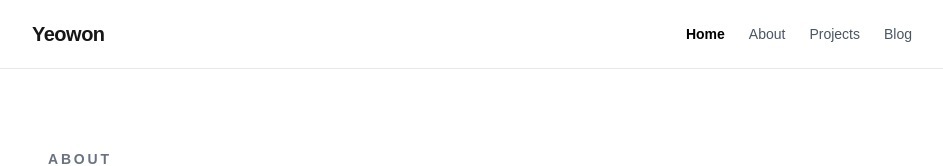
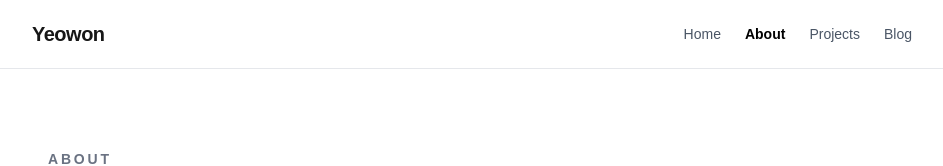
Before and after one commit to yeowon083/my-portfolio-blog, a Next.js app: page /about in a window 1280 px wide. Shown: the top 166 px of the page, without its empty margins (168-1111 px from the left). Built offline with nearby package versions, Linux system fonts and the light colour scheme.

Commit message:
fix active nav and update contact email

```diff
--- a/app/layout.tsx
+++ b/app/layout.tsx
@@ -1,81 +1,20 @@
 import "./globals.css";
-import Link from "next/link";
-import { ReactNode } from "react";
-import { headers } from "next/headers";
+import Navbar from "../components/Navbar";
 
 export const metadata = {
   title: "Yeowon Portfolio Blog",
   description: "AI와 데이터를 활용한 프로젝트와 기술 기록",
 };
 
-function NavLink({
-  href,
-  children,
-  currentPath,
-}: {
-  href: string;
-  children: ReactNode;
-  currentPath: string;
-}) {
-  const isActive =
-    href === "/"
-      ? currentPath === "/"
-      : currentPath === href || currentPath.startsWith(`${href}/`);
-
-  return (
-    <Link
-      href={href}
-      className={`transition ${
-        isActive
-          ? "text-black font-semibold"
-          : "text-gray-600 hover:text-black"
-      }`}
-    >
-      {children}
-    </Link>
-  );
-}
-
-export default async function RootLayout({
+export default function RootLayout({
   children,
 }: Readonly<{
-  children: ReactNode;
+  children: React.ReactNode;
 }>) {
-  const headersList = await headers();
-  const currentPath =
-    headersList.get("x-pathname") ||
-    headersList.get("x-invoke-path") ||
-    "/";
-
   return (
     <html lang="ko">
       <body className="bg-white text-gray-900">
-        <header className="border-b border-gray-200">
-          <nav className="max-w-4xl mx-auto flex items-center justify-between px-2 py-5">
-            <Link
-              href="/"
-              className="text-xl font-bold tracking-tight transition hover:opacity-70"
-            >
-              Yeowon
-            </Link>
-
-            <div className="flex items-center gap-6 text-sm font-medium">
-              <NavLink href="/" currentPath={currentPath}>
-                Home
-              </NavLink>
-              <NavLink href="/about" currentPath={currentPath}>
-                About
-              </NavLink>
-              <NavLink href="/projects" currentPath={currentPath}>
-                Projects
-              </NavLink>
-              <NavLink href="/blog" currentPath={currentPath}>
-                Blog
-              </NavLink>
-            </div>
-          </nav>
-        </header>
-
+        <Navbar />
         <main>{children}</main>
       </body>
     </html>
--- /dev/null
+++ b/components/Navbar.tsx
@@ -0,0 +1,51 @@
+"use client";
+
+import Link from "next/link";
+import { usePathname } from "next/navigation";
+
+export default function Navbar() {
+  const pathname = usePathname();
+
+  const navItems = [
+    { href: "/", label: "Home" },
+    { href: "/about", label: "About" },
+    { href: "/projects", label: "Projects" },
+    { href: "/blog", label: "Blog" },
+  ];
+
+  return (
+    <header className="border-b border-gray-200">
+      <nav className="max-w-4xl mx-auto flex items-center justify-between px-2 py-5">
+        <Link
+          href="/"
+          className="text-xl font-bold tracking-tight transition hover:opacity-70"
+        >
+          Yeowon
+        </Link>
+
+        <div className="flex items-center gap-6 text-sm font-medium">
+          {navItems.map((item) => {
+            const isActive =
+              item.href === "/"
+                ? pathname === "/"
+                : pathname === item.href || pathname.startsWith(`${item.href}/`);
+
+            return (
+              <Link
+                key={item.href}
+                href={item.href}
+                className={`transition ${
+                  isActive
+                    ? "text-black font-semibold"
+                    : "text-gray-600 hover:text-black"
+                }`}
+              >
+                {item.label}
+              </Link>
+            );
+          })}
+        </div>
+      </nav>
+    </header>
+  );
+}
```
